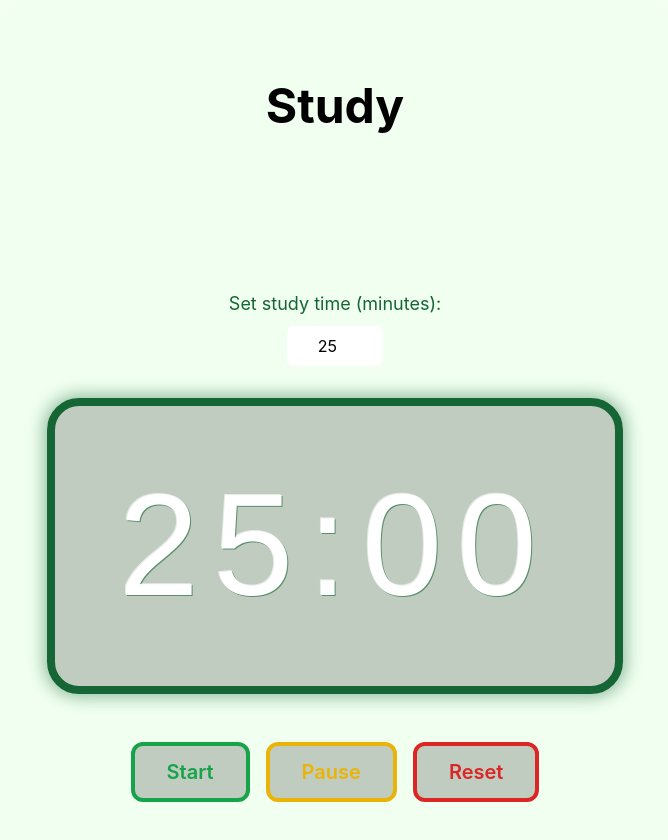
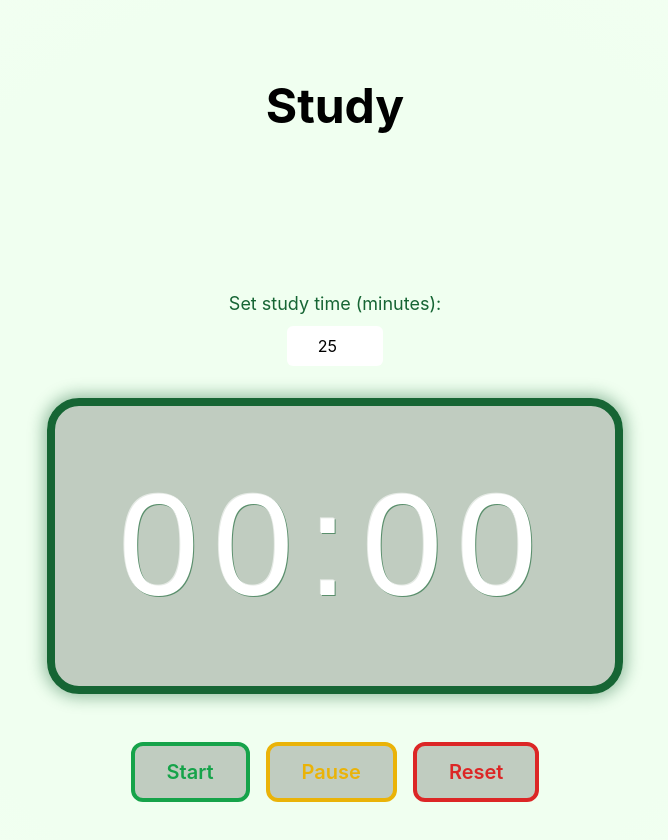
Before and after one commit to AnishBacchus/DoomStudy, a React (Create React App) app in the folder my-frontend/: page /study in a window 1280 px wide. Shown: the top 840 px of the page, without its empty margins (305-973 px from the left). Built offline with nearby package versions, Linux system fonts and the light colour scheme.

Commit message:
Converted time to have hours

```diff
--- a/my-frontend/src/pages/Study.jsx
+++ b/my-frontend/src/pages/Study.jsx
@@ -32,13 +32,28 @@ const Study = () => {
 
   // Helper function to format seconds into mm:ss format
   const formatTime = (seconds) => {
-    const mins = Math.floor(seconds / 60);
+    const hrs = Math.floor(seconds / 3600);
+    const mins = Math.floor(seconds / 3600 / 60);
     const secs = seconds % 60;
-    return `${String(mins).padStart(2, "0")}:${String(secs).padStart(2, "0")}`;
+
+    //If the time left is under an hour remove hour padding
+    if (hrs > 0) {
+      return `${String(hrs).padStart(2, "0")}:${String(mins).padStart(
+        2,
+        "0"
+      )}:${String(secs).padStart(2, "0")}`;
+    } else {
+      return `${String(mins).padStart(2, "0")}:${String(secs).padStart(
+        2,
+        "0"
+      )}`;
+    }
   };
 
   // Start button handler
   const handleStart = () => {
+    console.log("Input minutes:", inputMinutes);
+
     // Only set time if this is the first time starting
     if (!hasStarted) {
       setTime(inputMinutes * 60); // Convert mins to secs
```
